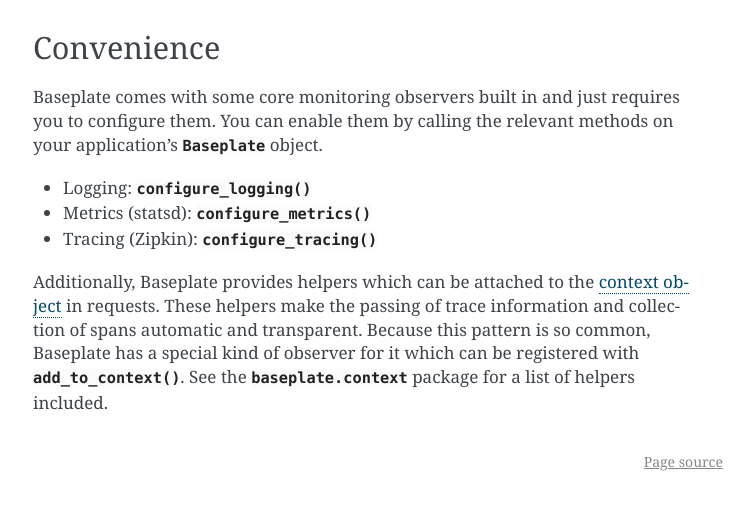
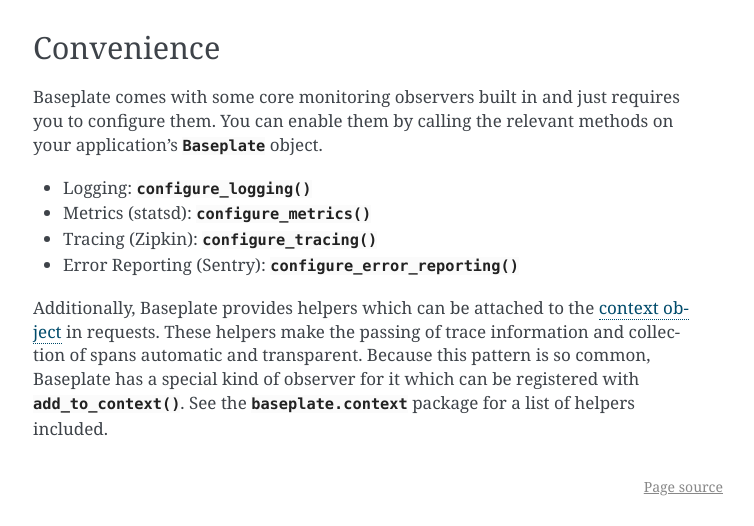
Before and after one commit to reddit/baseplate.py, a Sphinx documentation site: the page built from docs/baseplate/core.rst, in a window 1280 px wide and 900 px high, scrolled down 2641 px, cut to the strip 374-900 px from the top of the window. Shown: the whole strip, without its empty margins (387-1141 px from the left). Built offline with Sphinx 7.4.7, drawn with Linux system fonts in a browser that asks for light colours; before the commit the page ends 3516 px from its top, so only the background shows below that.

Commit message:
Add configure_error_reporting to core docs

```diff
--- a/docs/baseplate/core.rst
+++ b/docs/baseplate/core.rst
@@ -138,6 +138,7 @@
 - Logging: :py:meth:`~baseplate.core.Baseplate.configure_logging`
 - Metrics (statsd): :py:meth:`~baseplate.core.Baseplate.configure_metrics`
 - Tracing (Zipkin): :py:meth:`~baseplate.core.Baseplate.configure_tracing`
+- Error Reporting (Sentry): :py:meth:`~baseplate.core.Baseplate.configure_error_reporting`
 
 Additionally, Baseplate provides helpers which can be attached to the
 :term:`context object` in requests. These helpers make the passing of trace
```
